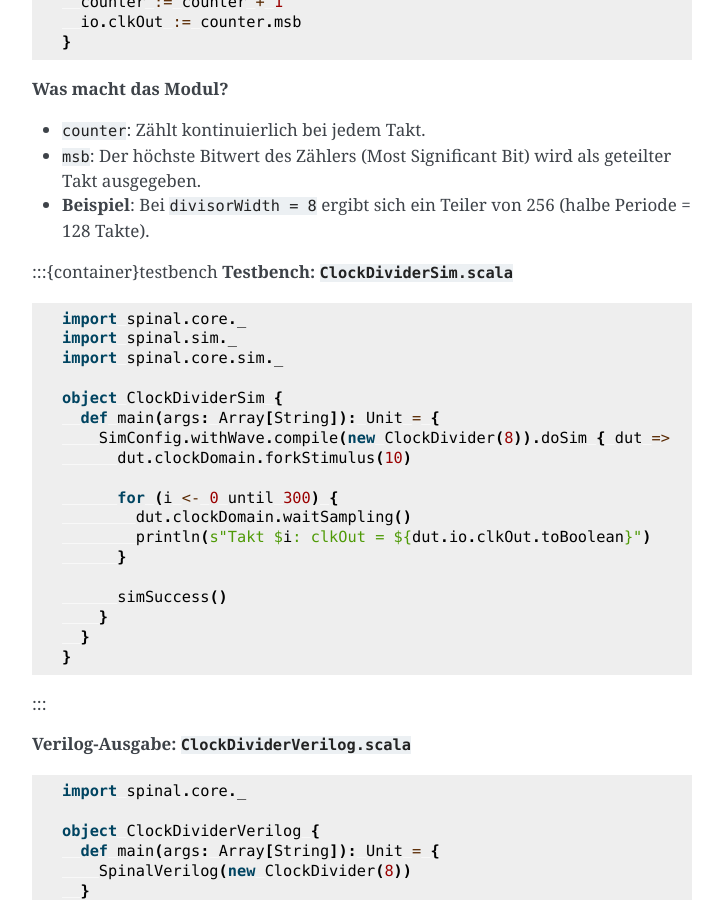
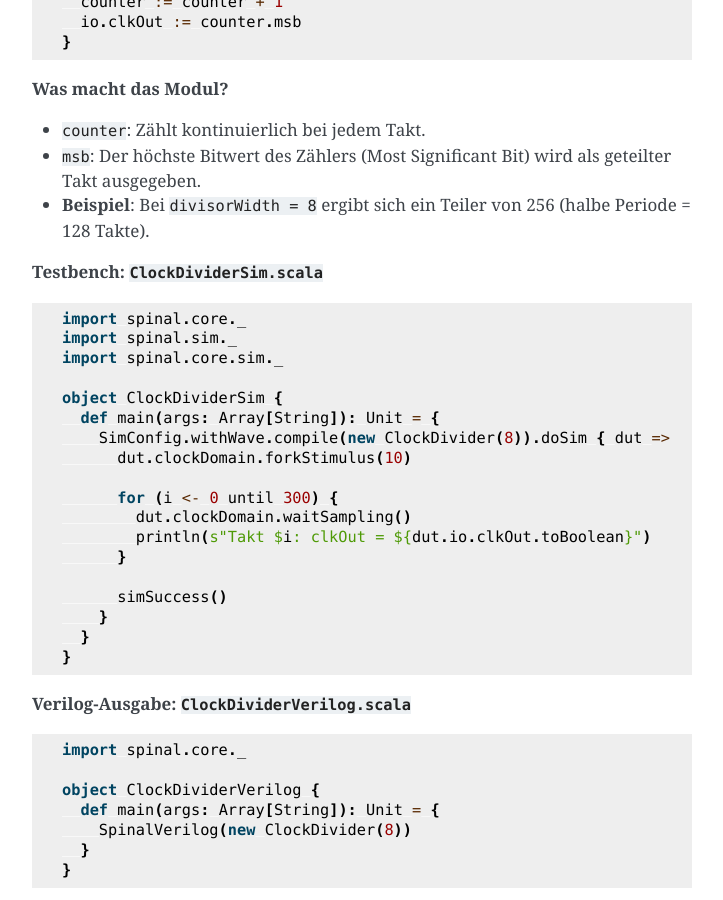
Before and after one commit to bakr-aassoul/SpinalHDL_by_Bakr, a Sphinx documentation site: the page built from source/spinalHDL.md, in a window 1280 px wide and 900 px high, scrolled down 11345 px. Shown: the whole window, without its empty margins (388-1111 px from the left). Built offline with Sphinx 7.4.7, drawn with Linux system fonts in a browser that asks for light colours.

Commit message:
Update spinalHDL.md

````diff
--- a/source/spinalHDL.md
+++ b/source/spinalHDL.md
@@ -479,9 +479,8 @@ class ClockDivider(divisorWidth: Int) extends Component {
 - `msb`: Der höchste Bitwert des Zählers (Most Significant Bit) wird als geteilter Takt ausgegeben.
 - **Beispiel**: Bei `divisorWidth = 8` ergibt sich ein Teiler von 256 (halbe Periode = 128 Takte).
 
-:::{container}testbench
+
 **Testbench: `ClockDividerSim.scala`**
-
 ```scala
 import spinal.core._
 import spinal.sim._
@@ -502,10 +501,6 @@ object ClockDividerSim {
   }
 }
 ```
-:::
-
-
-
 **Verilog-Ausgabe: `ClockDividerVerilog.scala`**
 
 ```scala
````
